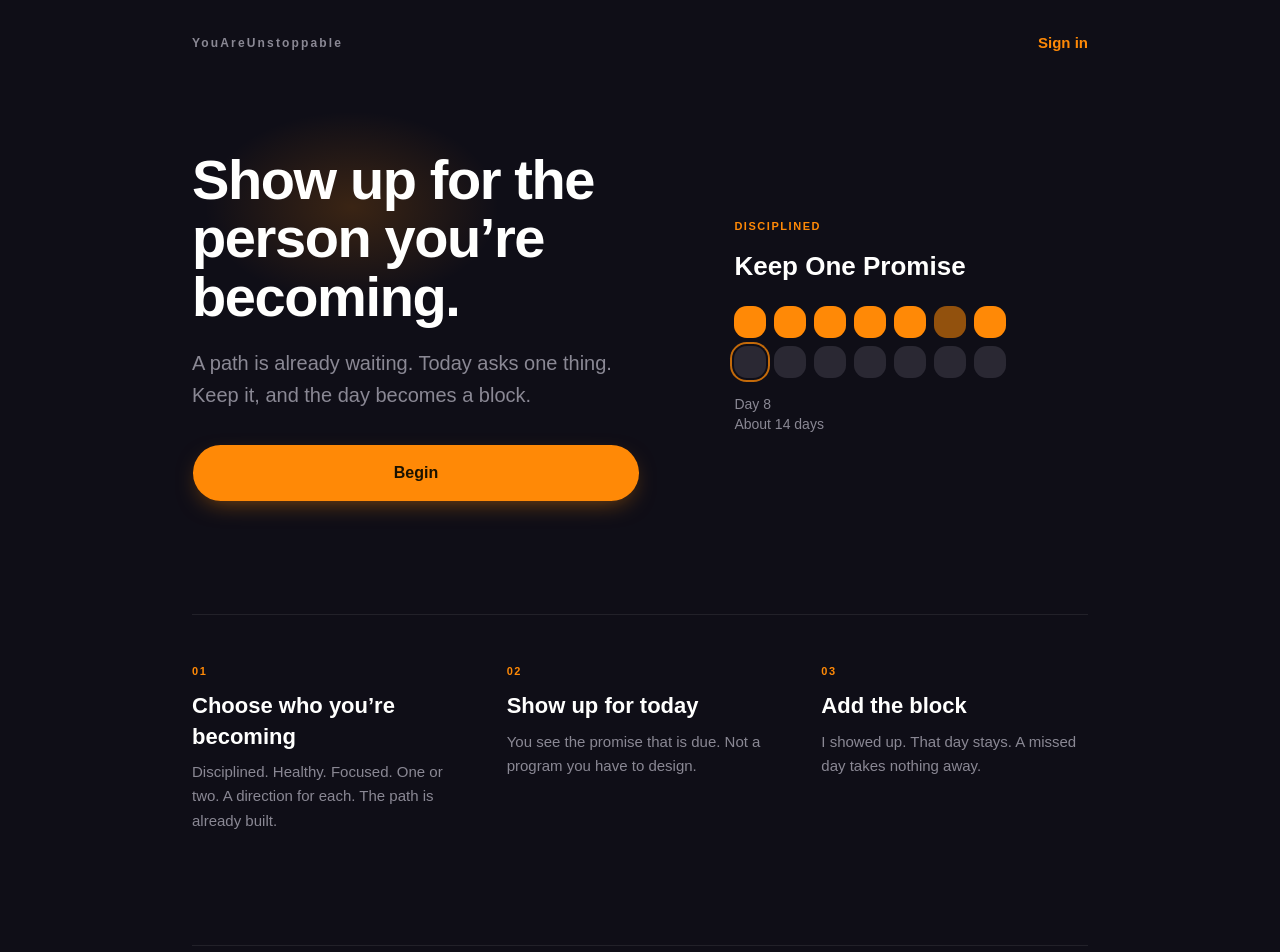
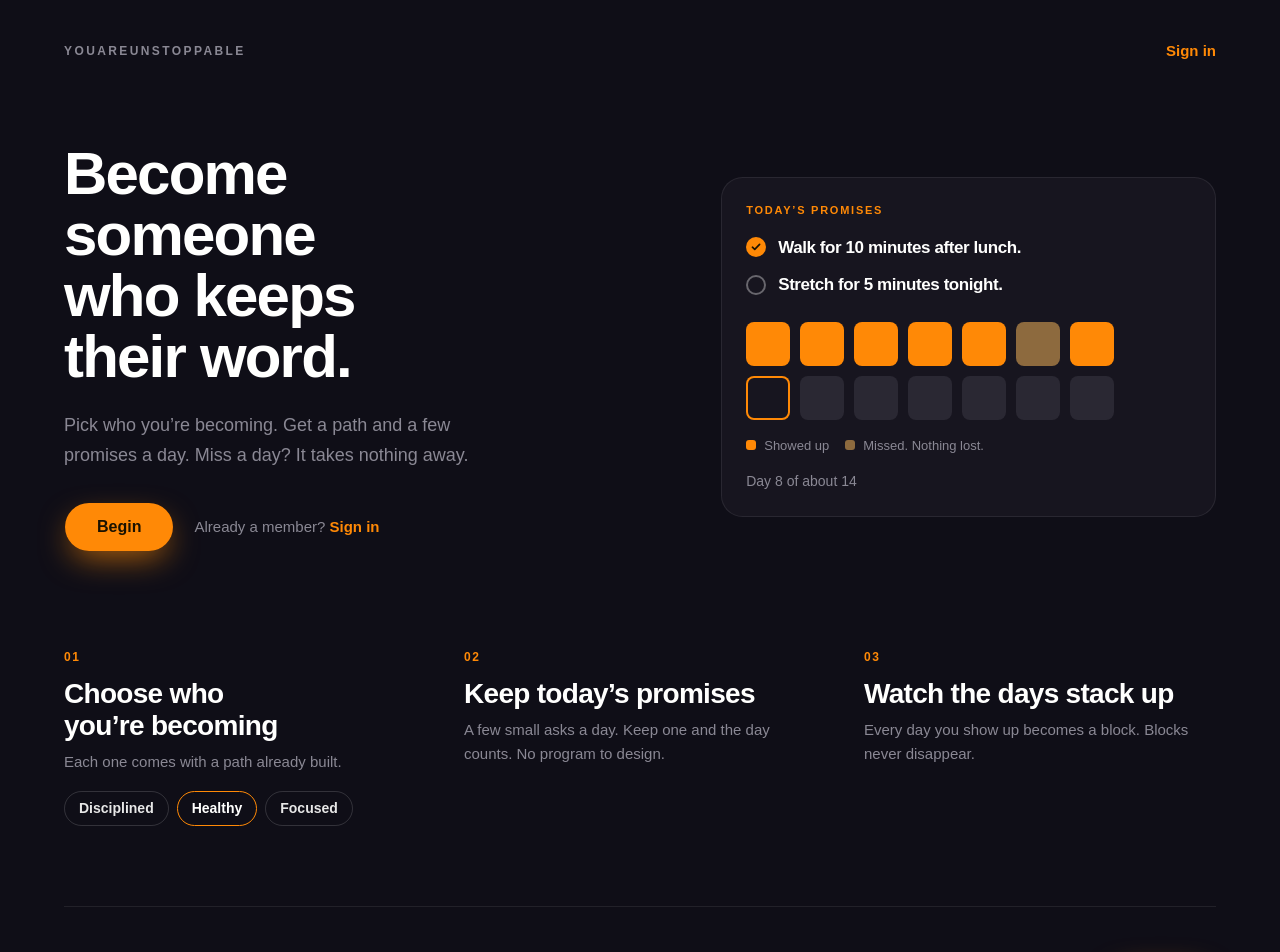
Before and after one commit to lisandromarina/youareunstoppable-frontend, a React (Vite) app: page / in a window 1280 px wide. Shown: the top 952 px of the page. Built offline with nearby package versions, Linux system fonts and the light colour scheme; no server answers.

Commit message:
improve screens

```diff
--- a/src/components/ReleaseNote.tsx
+++ b/src/components/ReleaseNote.tsx
@@ -11,13 +11,32 @@ function writtenDate(iso: string) {
   return `${day} ${name} ${year}`
 }
 
-export function ReleaseNote({ className }: { className?: string }) {
+export function ReleaseNote({
+  className,
+  variant = 'full',
+}: {
+  className?: string
+  variant?: 'full' | 'landing'
+}) {
   const year = releaseDate.slice(0, 4)
+  const release = (
+    <>
+      Release <span className="font-semibold text-foreground/80">{version}</span>, from {writtenDate(releaseDate)}.
+    </>
+  )
+
+  if (variant === 'landing') {
+    return (
+      <p className={cn('text-[13px] leading-relaxed text-muted-foreground', className)}>
+        {release}
+        <span className="hidden lg:inline"> © {year} YouAreUnstoppable.</span>
+      </p>
+    )
+  }
+
   return (
     <div className={cn('text-[13px] leading-relaxed text-muted-foreground', className)}>
-      <p>
-        Release <span className="font-semibold text-foreground/80">{version}</span>, from {writtenDate(releaseDate)}.
-      </p>
+      <p>{release}</p>
       <p className="mt-1">© {year} YouAreUnstoppable. All rights reserved.</p>
     </div>
   )
--- a/src/pages/Invite.tsx
+++ b/src/pages/Invite.tsx
@@ -1,103 +1,215 @@
 import { Link } from 'react-router'
 
 import { cn } from 'cn'
-import { IdentityLabel } from '../components/identityTint'
-import { PrimaryButton, Screen, WarmGlow } from '../components/look'
+import { PrimaryButton, Screen } from '../components/look'
 import { ReleaseNote } from '../components/ReleaseNote'
 
-const proof = [2, 2, 2, 2, 2, 1, 2, 0, 0, 0, 0, 0, 0, 0]
+type Day = 'showed' | 'missed' | 'today' | 'ahead'
+
+const days: Day[] = [
+  'showed',
+  'showed',
+  'showed',
+  'showed',
+  'showed',
+  'missed',
+  'showed',
+  'today',
+  'ahead',
+  'ahead',
+  'ahead',
+  'ahead',
+  'ahead',
+  'ahead',
+]
+
+const dayClass: Record<Day, string> = {
+  showed: 'bg-primary',
+  missed: 'bg-[#8d6a3e]',
+  today: 'bg-transparent ring-2 ring-inset ring-primary',
+  ahead: 'bg-empty',
+}
+
+const identities = [
+  { name: 'Disciplined', selected: false },
+  { name: 'Healthy', selected: true },
+  { name: 'Focused', selected: false },
+]
 
 const steps = [
   {
     title: 'Choose who you’re becoming',
-    body: 'Disciplined. Healthy. Focused. One or two. A direction for each. The path is already built.',
+    body: 'Each one comes with a path already built.',
   },
   {
-    title: 'Show up for today',
-    body: 'You see the promise that is due. Not a program you have to design.',
+    title: 'Keep today’s promise',
+    titleWide: 'Keep today’s promises',
+    body: 'One small ask a day. No program to design.',
+    bodyWide: 'A few small asks a day. Keep one and the day counts. No program to design.',
   },
   {
-    title: 'Add the block',
-    body: 'I showed up. That day stays. A missed day takes nothing away.',
+    title: 'Watch the days stack up',
+    body: 'Every day you show up becomes a block. Blocks never disappear.',
   },
 ]
 
+const beginButton =
+  'rounded-full shadow-[0_12px_32px_-8px_rgba(255,137,6,0.7)] lg:w-auto lg:max-w-none lg:px-8 lg:py-3'
+
 export function Invite() {
   return (
-    <Screen className="min-h-svh max-w-5xl!">
+    <Screen className="min-h-svh max-w-md px-5 py-6 sm:px-6 sm:py-8 md:px-6 lg:max-w-6xl lg:px-12 lg:py-10 xl:max-w-7xl xl:px-16">
       <header className="flex items-center justify-between gap-4">
-        <p className="text-[12px] font-extrabold tracking-[0.18em] text-muted-foreground">YouAreUnstoppable</p>
-        <Link to="/sign-in" className="text-[15px] font-semibold text-primary">
+        <p className="text-[11px] font-extrabold tracking-[0.2em] text-muted-foreground uppercase sm:text-xs">
+          YouAreUnstoppable
+        </p>
+        <Link to="/sign-in" className="text-[15px] font-semibold text-foreground lg:text-primary">
           Sign in
         </Link>
       </header>
 
-      <div className="mt-16 grid items-center gap-14 md:mt-24 md:grid-cols-[minmax(0,1.15fr)_minmax(16rem,0.85fr)] md:gap-16">
-        <WarmGlow>
-          <h1 className="max-w-xl text-[40px] leading-[1.05] font-extrabold tracking-tight md:text-[56px]">
-            Show up for the person you’re becoming.
+      <div className="mt-12 lg:mt-16 lg:grid lg:grid-cols-[minmax(0,1.05fr)_minmax(20rem,0.9fr)] lg:items-center lg:gap-14 xl:mt-20 xl:gap-20">
+        <div>
+          <h1 className="max-w-[10.5ch] text-[2.65rem] leading-[1.02] font-extrabold tracking-[-0.03em] sm:text-5xl lg:max-w-[11ch] lg:text-[3.35rem] xl:text-[3.75rem]">
+            Become someone who keeps their word.
           </h1>
-          <p className="mt-5 max-w-md text-[18px] leading-relaxed text-muted-foreground md:text-[20px]">
-            A path is already waiting. Today asks one thing. Keep it, and the day becomes a block.
+          <p className="mt-5 max-w-sm text-[16px] leading-relaxed text-muted-foreground sm:text-[17px] lg:mt-6 lg:max-w-md lg:text-[18px]">
+            <span className="lg:hidden">
+              Pick who you’re becoming. Get a path and one promise a day. Miss a day? It takes nothing away.
+            </span>
+            <span className="hidden lg:inline">
+              Pick who you’re becoming. Get a path and a few promises a day. Miss a day? It takes nothing away.
+            </span>
           </p>
-          <PrimaryButton className="mt-8" asChild>
-            <Link to="/register">Begin</Link>
-          </PrimaryButton>
-        </WarmGlow>
-        <Proof />
+          <div className="mt-7 lg:mt-8 lg:flex lg:items-center lg:gap-5">
+            <PrimaryButton className={beginButton} asChild>
+              <Link to="/register">Begin</Link>
+            </PrimaryButton>
+            <p className="mt-6 hidden text-[15px] text-muted-foreground lg:mt-0 lg:block">
+              Already a member?{' '}
+              <Link to="/sign-in" className="font-semibold text-primary">
+                Sign in
+              </Link>
+            </p>
+          </div>
+        </div>
+        <PromiseCard className="mt-9 lg:mt-0" />
       </div>
 
-      <ol className="mt-20 grid gap-10 border-t border-white/8 pt-12 md:mt-28 md:grid-cols-3 md:gap-12">
+      <ol className="mt-14 grid gap-11 lg:mt-20 lg:grid-cols-3 lg:gap-12 xl:mt-24">
         {steps.map((step, index) => (
           <li key={step.title}>
-            <p className="text-[11px] font-extrabold tracking-[0.14em] text-primary">0{index + 1}</p>
-            <h2 className="mt-3 text-[22px] leading-snug font-extrabold">{step.title}</h2>
-            <p className="mt-2 max-w-sm text-[15px] leading-relaxed text-muted-foreground">{step.body}</p>
+            <p className="text-[12px] font-extrabold tracking-[0.14em] text-primary">0{index + 1}</p>
+            <h2 className="mt-3 text-[26px] leading-[1.15] font-extrabold tracking-tight text-balance sm:text-[28px]">
+              <span className={step.titleWide ? 'lg:hidden' : undefined}>{step.title}</span>
+              {step.titleWide ? <span className="hidden lg:inline">{step.titleWide}</span> : null}
+            </h2>
+            <p className="mt-2 max-w-sm text-[15px] leading-relaxed text-muted-foreground">
+              <span className={step.bodyWide ? 'lg:hidden' : undefined}>{step.body}</span>
+              {step.bodyWide ? <span className="hidden lg:inline">{step.bodyWide}</span> : null}
+            </p>
+            {index === 0 ? <IdentityChips /> : null}
           </li>
         ))}
       </ol>
 
-      <div className="mt-20 mb-6 border-t border-white/8 pt-12 md:mt-28">
-        <h2 className="max-w-md text-[32px] leading-[1.1] font-extrabold tracking-tight md:text-[40px]">
-          The person you want to become is built today.
+      <div className="mt-14 border-t border-white/8 pt-12 lg:mt-16 lg:flex lg:items-center lg:justify-between lg:gap-10 lg:pt-12 xl:mt-20">
+        <h2 className="max-w-[12ch] text-[2rem] leading-[1.08] font-extrabold tracking-tight sm:max-w-md sm:text-[2.5rem] lg:max-w-none lg:text-[2.6rem] xl:text-5xl">
+          Miss a day. Keep the rest.
         </h2>
-        <PrimaryButton className="mt-8" asChild>
+        <PrimaryButton className={cn(beginButton, 'mt-7 lg:mt-0 lg:shrink-0')} asChild>
           <Link to="/register">Begin</Link>
         </PrimaryButton>
-        <p className="mt-6 text-[15px] text-muted-foreground">
-          Already a member?{' '}
-          <Link to="/sign-in" className="font-semibold text-primary">
-            Sign in
-          </Link>
-        </p>
-        <ReleaseNote className="mt-10" />
       </div>
+      <p className="mt-6 text-[15px] text-muted-foreground lg:hidden">
+        Already a member?{' '}
+        <Link to="/sign-in" className="font-semibold text-primary">
+          Sign in
+        </Link>
+      </p>
+      <ReleaseNote variant="landing" className="mt-10 lg:mt-8" />
     </Screen>
   )
 }
 
-function Proof() {
+function PromiseCard({ className }: { className?: string }) {
   return (
-    <div className="max-w-sm">
-      <IdentityLabel identityId="disciplined">DISCIPLINED</IdentityLabel>
-      <p className="mt-3 text-[26px] font-extrabold">Keep One Promise</p>
-      <div className="mt-5 grid w-fit grid-cols-7 gap-2" aria-hidden>
-        {proof.map((level, index) => (
-          <span
-            key={index}
-            className={cn(
-              'size-8 rounded-md',
-              level === 0 && 'bg-empty',
-              level === 1 && 'bg-primary/55',
-              level === 2 && index !== 6 && 'bg-primary',
-              index === 6 && 'block-fill',
-              index === 7 && 'day-current',
-            )}
-          />
+    <div className={cn('rounded-[1.35rem] border border-white/8 bg-card px-5 py-5 sm:px-6 sm:py-6', className)}>
+      <div className="lg:hidden">
+        <p className="text-[11px] font-extrabold tracking-[0.16em] text-primary">TODAY’S PROMISE</p>
+        <p className="mt-3 max-w-[16ch] text-[1.65rem] leading-[1.15] font-extrabold tracking-tight">
+          Walk for 10 minutes after lunch.
+        </p>
+      </div>
+      <div className="hidden lg:block">
+        <p className="text-[11px] font-extrabold tracking-[0.16em] text-primary">TODAY’S PROMISES</p>
+        <ul className="mt-4 space-y-3">
+          <li className="flex items-center gap-3 text-[17px] font-extrabold tracking-tight">
+            <span className="flex size-5 shrink-0 items-center justify-center rounded-full bg-primary text-primary-foreground">
+              <CheckIcon />
+            </span>
+            Walk for 10 minutes after lunch.
+          </li>
+          <li className="flex items-center gap-3 text-[17px] font-extrabold tracking-tight">
+            <span className="size-5 shrink-0 rounded-full border-2 border-white/35" />
+            Stretch for 5 minutes tonight.
+          </li>
+        </ul>
+      </div>
+      <div
+        className="mt-5 grid grid-cols-7 gap-1.5 lg:mt-6 lg:w-fit lg:gap-2.5"
+        role="img"
+        aria-label="Sample of 14 days. Six showed up, one was missed, and day 8 is today."
+      >
+        {days.map((day, index) => (
+          <span key={index} className={cn('aspect-square rounded-[8px] lg:size-11 lg:aspect-auto', dayClass[day])} />
         ))}
       </div>
-      <p className="mt-4 text-sm text-muted-foreground">Day 8</p>
-      <p className="text-sm text-muted-foreground">About 14 days</p>
+      <div className="mt-4 flex flex-wrap items-center gap-x-4 gap-y-2 text-[13px] text-muted-foreground">
+        <span className="inline-flex items-center gap-2">
+          <span className="size-2.5 rounded-[3px] bg-primary" aria-hidden />
+          Showed up
+        </span>
+        <span className="inline-flex items-center gap-2">
+          <span className="size-2.5 rounded-[3px] bg-[#8d6a3e]" aria-hidden />
+          Missed. Nothing lost.
+        </span>
+      </div>
+      <p className="mt-4 text-[14px] text-muted-foreground">Day 8 of about 14</p>
     </div>
   )
 }
+
+function CheckIcon() {
+  return (
+    <svg viewBox="0 0 16 16" className="size-3" aria-hidden>
+      <path
+        d="M3.2 8.3 6.3 11.2 12.8 4.6"
+        fill="none"
+        stroke="currentColor"
+        strokeWidth="2.2"
+        strokeLinecap="round"
+        strokeLinejoin="round"
+      />
+    </svg>
+  )
+}
+
+function IdentityChips() {
+  return (
+    <ul className="mt-4 flex flex-wrap gap-2" aria-label="Example identities">
+      {identities.map((identity) => (
+        <li key={identity.name}>
+          <span
+            className={cn(
+              'inline-flex rounded-full border px-3.5 py-1.5 text-[14px] font-semibold',
+              identity.selected ? 'border-primary text-foreground' : 'border-white/15 text-foreground/90',
+            )}
+          >
+            {identity.name}
+          </span>
+        </li>
+      ))}
+    </ul>
+  )
+}
```
